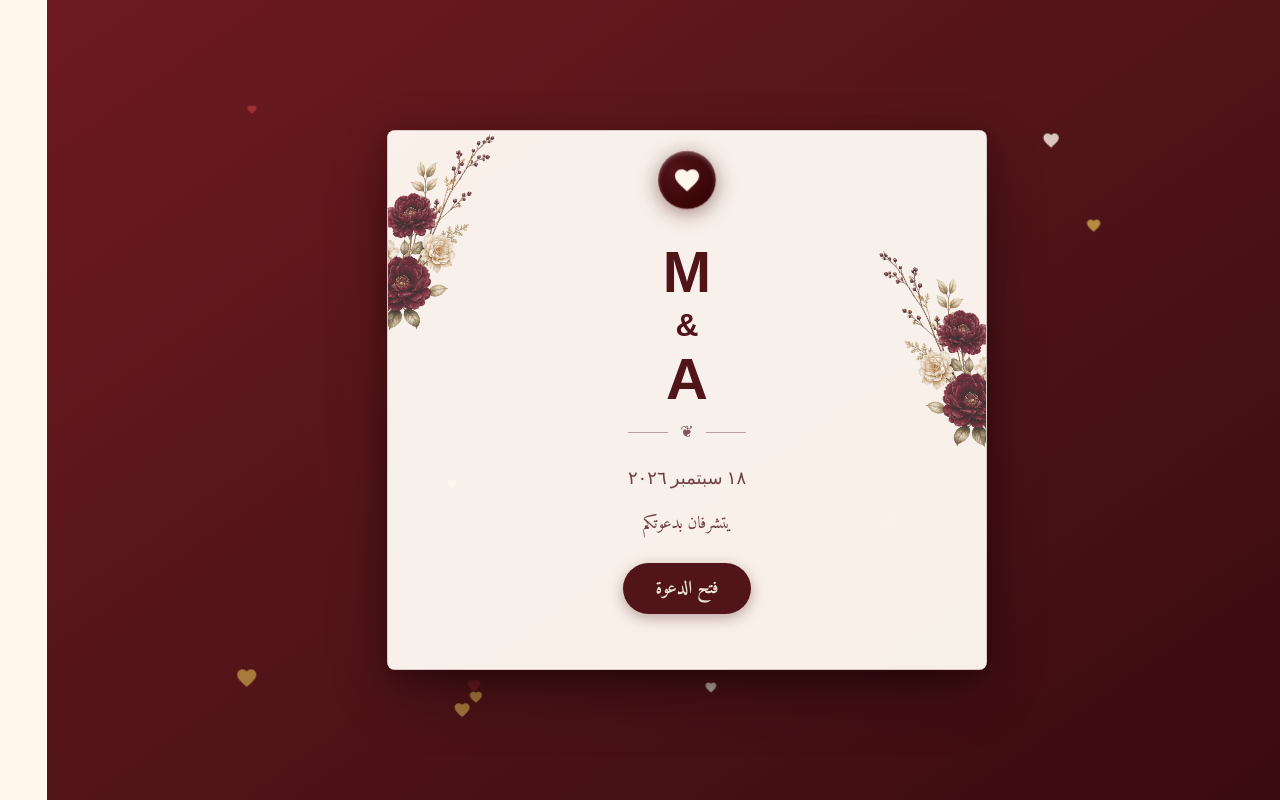
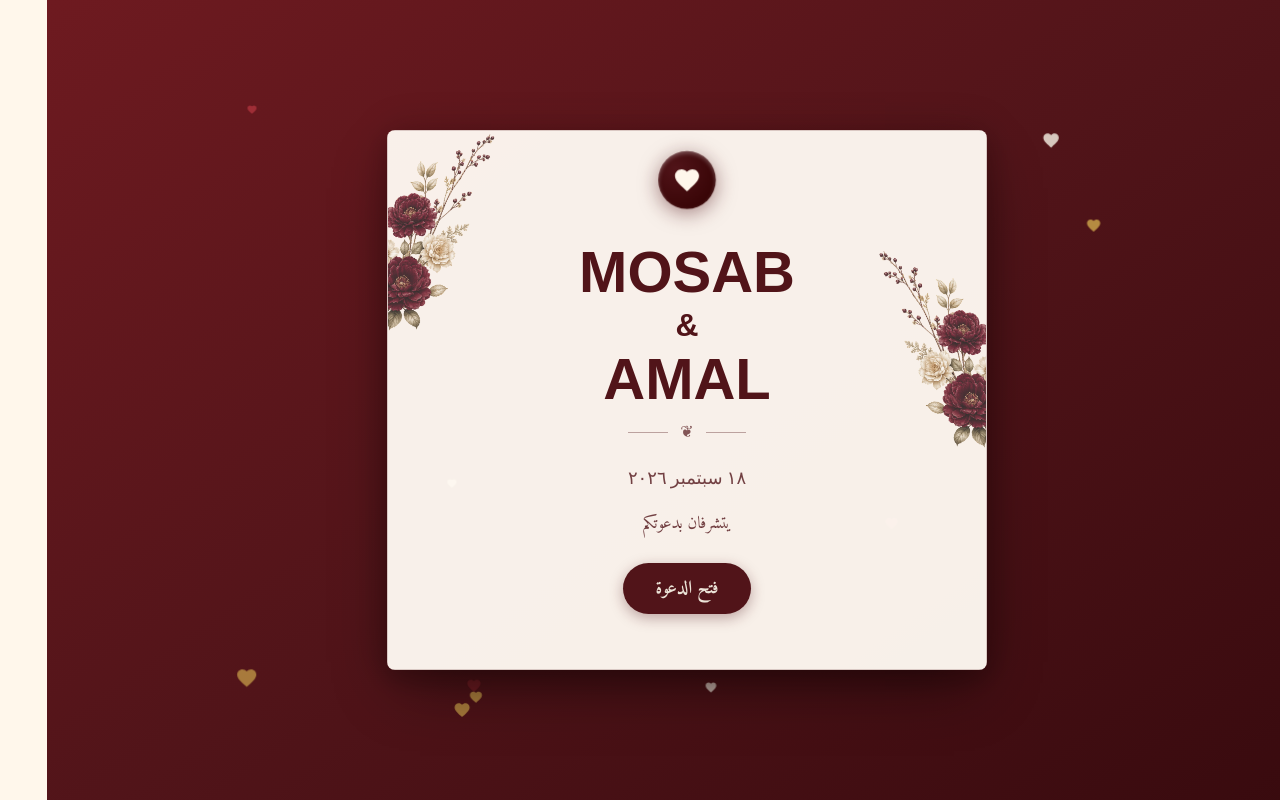
Before and after one commit to ahmedessawy10/wedding-invitation, a Next.js app: page / in a window 1280 px wide. Built offline with nearby package versions, Linux system fonts and the light colour scheme; a web font is replaced by a local one.

Commit message:
feat: update envelope names to use couple's short names for groom and bride

```diff
--- a/app/page.tsx
+++ b/app/page.tsx
@@ -33,9 +33,9 @@ export default function EnvelopePage() {
           </div>
           <div className="envelope-card-body">
             <h1 className="envelope-names">
-              <span>M</span>
+              <span>{couple.groom.short}</span>
               <span className="envelope-amp">&amp;</span>
-              <span>A</span>
+              <span>{couple.bride.short}</span>
             </h1>
             <div className="envelope-divider" aria-hidden="true"><i /><span>❦</span><i /></div>
             <p className="envelope-date">{mainDateLabel}</p>
```
